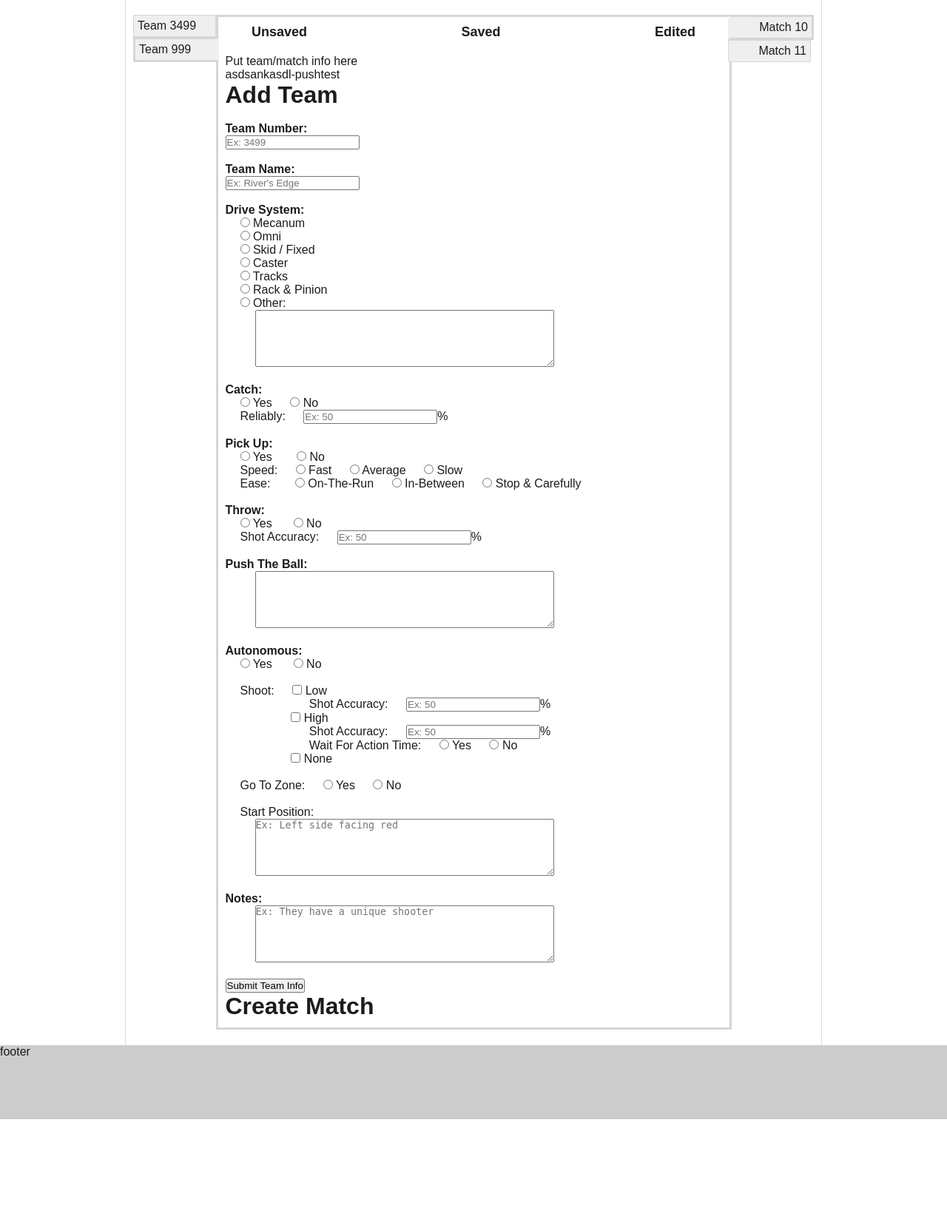
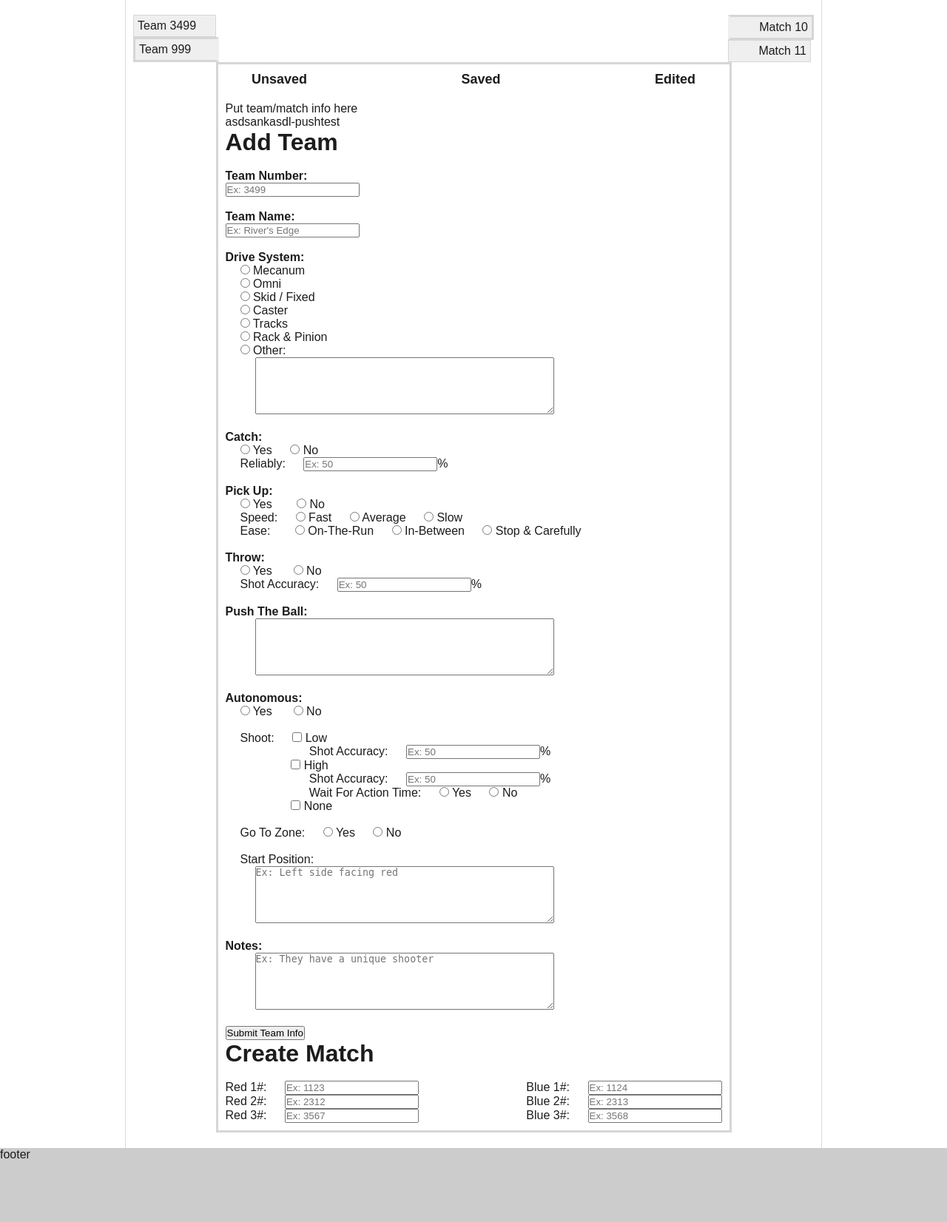
Before and after one commit to team3499/FRC-Scout, a PHP site: page / in a window 1280 px wide. Shown: the part 91-1743 px from the top of the page at 74% size. Before the commit the page ends 1604 px from the top, so only its background shows below. Run offline with PHP 8.4, Linux system fonts and the light colour scheme.

Commit message:
told to commit even though I'm not done :<

```diff
--- a/css/style.css
+++ b/css/style.css
@@ -91,6 +91,7 @@
 	/*display:inline;*/
 	width:671px;
 	margin:0 auto;
+	overflow:auto;
 }
 .optionsTitle{
 	margin:0 auto;
@@ -134,6 +135,12 @@
 .addMatch{
 
 }
+.left{
+	float:left;
+}
+.right{
+	float:right;
+}
 #footer {
 	position: relative;
 	margin-top: -100px; /* negative value of footer height */
--- a/index.html
+++ b/index.html
@@ -143,7 +143,32 @@
 
 
 				<div class="addMatch"> <!-- Create a match -->
-					<h1>Create Match</h1>
+					<h1>Create Match</h1><br/>
+
+					<div class="left">
+
+						<form method="get">
+
+							Red 1#: <input class="tab1" type="text" name="matchRed1" placeholder="Ex: 1123"/><br/>
+							Red 2#: <input class="tab1" type="text" name="matchRed1" placeholder="Ex: 2312"/><br/>
+							Red 3#: <input class="tab1" type="text" name="matchRed1" placeholder="Ex: 3567"/>
+
+
+						</form>
+
+					</div>
+					<div class="right">
+
+						<form method="get">
+
+							Blue 1#: <input class="tab1" type="text" name="matchBlue1" placeholder="Ex: 1124"/><br/>
+							Blue 2#: <input class="tab1" type="text" name="matchBlue1" placeholder="Ex: 2313"/><br/>
+							Blue 3#: <input class="tab1" type="text" name="matchBlue1" placeholder="Ex: 3568"/>
+
+
+						</form>
+
+					</div>
 				</div>
 
 
```
